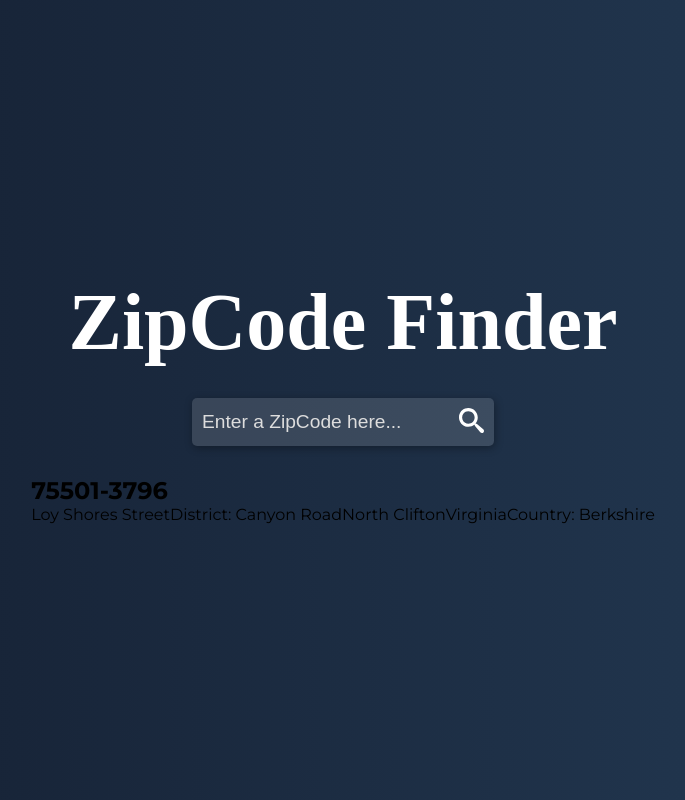
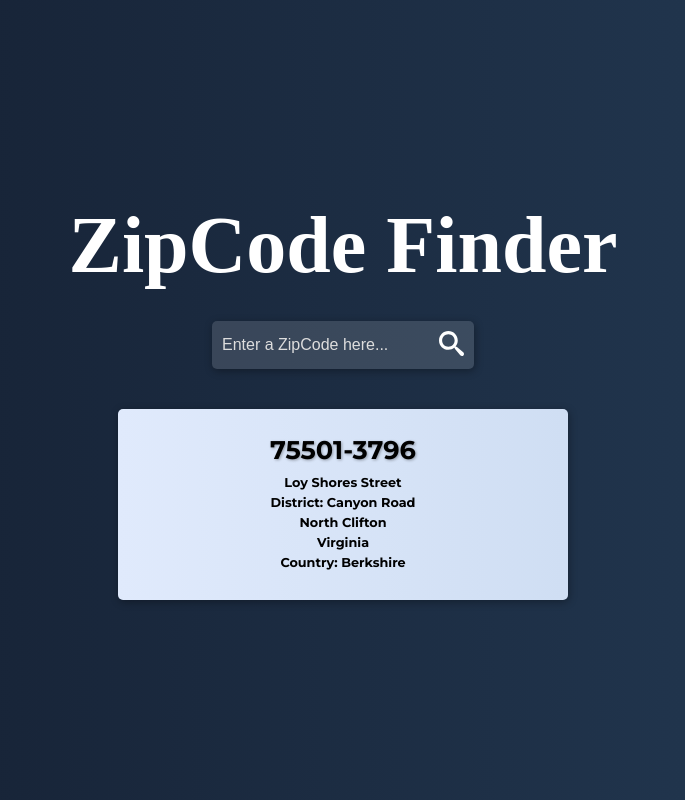
Before and after one commit to MaraisaFerreira/react-zipcode-finder, a React (Vite) app: page / in a window 1280 px wide. Shown: the whole page, without its empty margins (297-982 px from the left). Built offline with nearby package versions, Linux system fonts and the light colour scheme; a web font is replaced by a local one.

Commit message:
layout finished

```diff
--- a/src/Components/AppTitle.css
+++ b/src/Components/AppTitle.css
@@ -14,3 +14,9 @@
 		transform: rotateX(0deg);
 	}
 }
+
+@media screen and (max-width: 550px) {
+	.app-title {
+		font-size: 4rem;
+	}
+}
--- /dev/null
+++ b/src/Components/ResultArea.css
@@ -0,0 +1,34 @@
+.result-area {
+	width: 450px;
+	padding: 25px 50px;
+	margin-top: 10px;
+
+	display: flex;
+	flex-direction: column;
+	justify-content: center;
+	align-items: center;
+
+	background: linear-gradient(to right, #e0eafc, #cfdef3);
+	border-radius: 5px;
+	box-shadow: 1px 2px 8px #0005;
+}
+
+.result-area h2 {
+	margin-bottom: 10px;
+
+	font-size: 1.6rem;
+	text-shadow: 1px 1px 3px #0005;
+}
+
+.result-area span {
+	margin-bottom: 5px;
+
+	font-size: 0.8rem;
+	font-weight: 700;
+}
+
+@media screen and (max-width: 550px) {
+	.result-area {
+		width: 80%;
+	}
+}
--- a/src/Components/ResultArea.jsx
+++ b/src/Components/ResultArea.jsx
@@ -1,3 +1,5 @@
+import './ResultArea.css';
+
 const ResultArea = () => {
 	return (
 		<div className='result-area'>
--- a/src/Components/SearchArea.css
+++ b/src/Components/SearchArea.css
@@ -16,7 +16,7 @@
 	background: transparent;
 
 	color: #fff;
-	font-size: 1.2rem;
+	font-size: 1rem;
 }
 
 .search-area input::placeholder {
```
